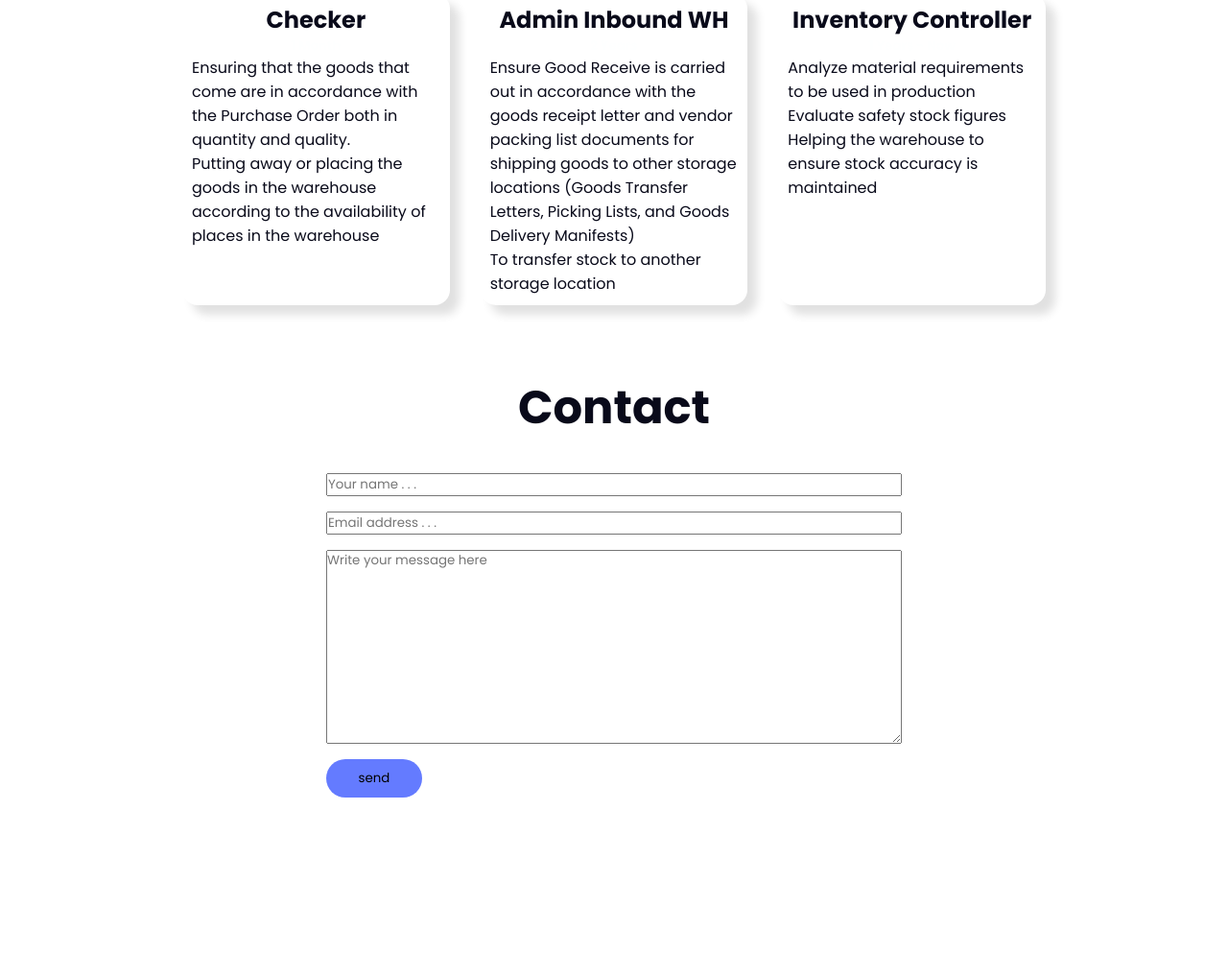
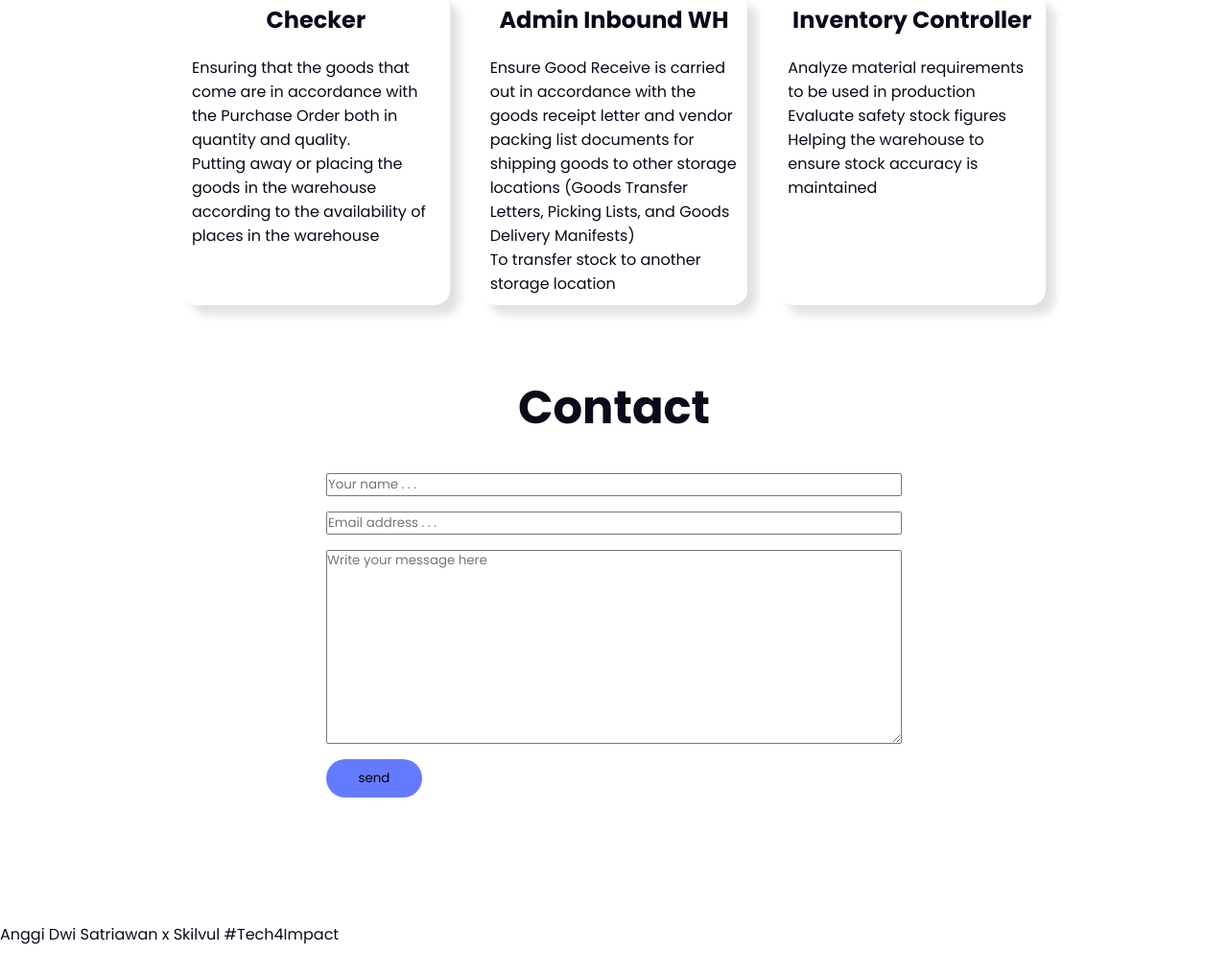
Before and after one commit to AnggiDwiSatriawan/Personal-Website, a plain HTML site: page index.html in a window 1280 px wide. Shown: the part 1531-2549 px from the top of the page at 96% size. Before the commit the page ends 2444 px from the top, so only its background shows below. Drawn offline with nearby package versions, Linux system fonts and the light colour scheme.

Commit message:
Footer Page

```diff
--- a/index.html
+++ b/index.html
@@ -112,5 +112,10 @@
 
         </div>
     </section>
+    <section class="footer-container" id="footer">
+        <footer>
+            <p>Anggi Dwi Satriawan x Skilvul #Tech4Impact</p>
+        </footer>
+    </section>
 </body>
 </html>
```
